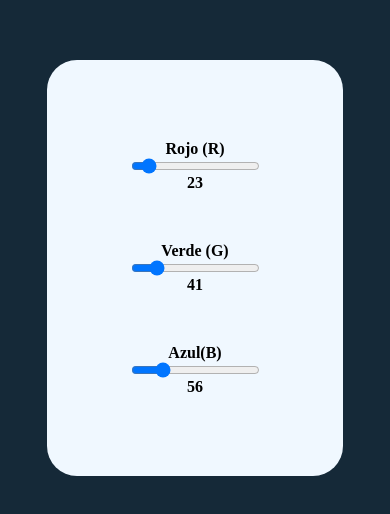
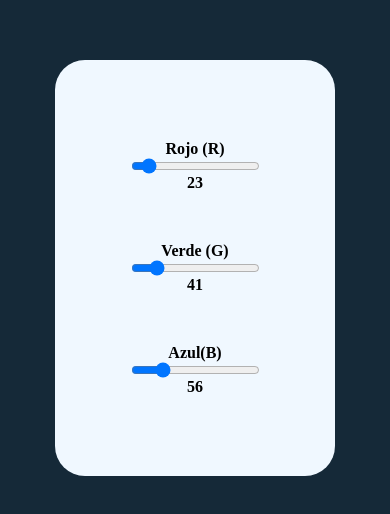
Before and after one commit to castrogladis/Colores-RGB, a plain HTML site: page index.html in a window 390 px wide. Shown: the part 154-668 px from the top of the page. Drawn offline with Linux system fonts and the light colour scheme.

Commit message:
modificando las pantallas

```diff
--- a/style.css
+++ b/style.css
@@ -37,6 +37,6 @@ body {
 
 @media (max-width: 412px) {
   .contenedor-principal {
-    max-width: 296px;
+    max-width: 280px;
   }
 }
```
